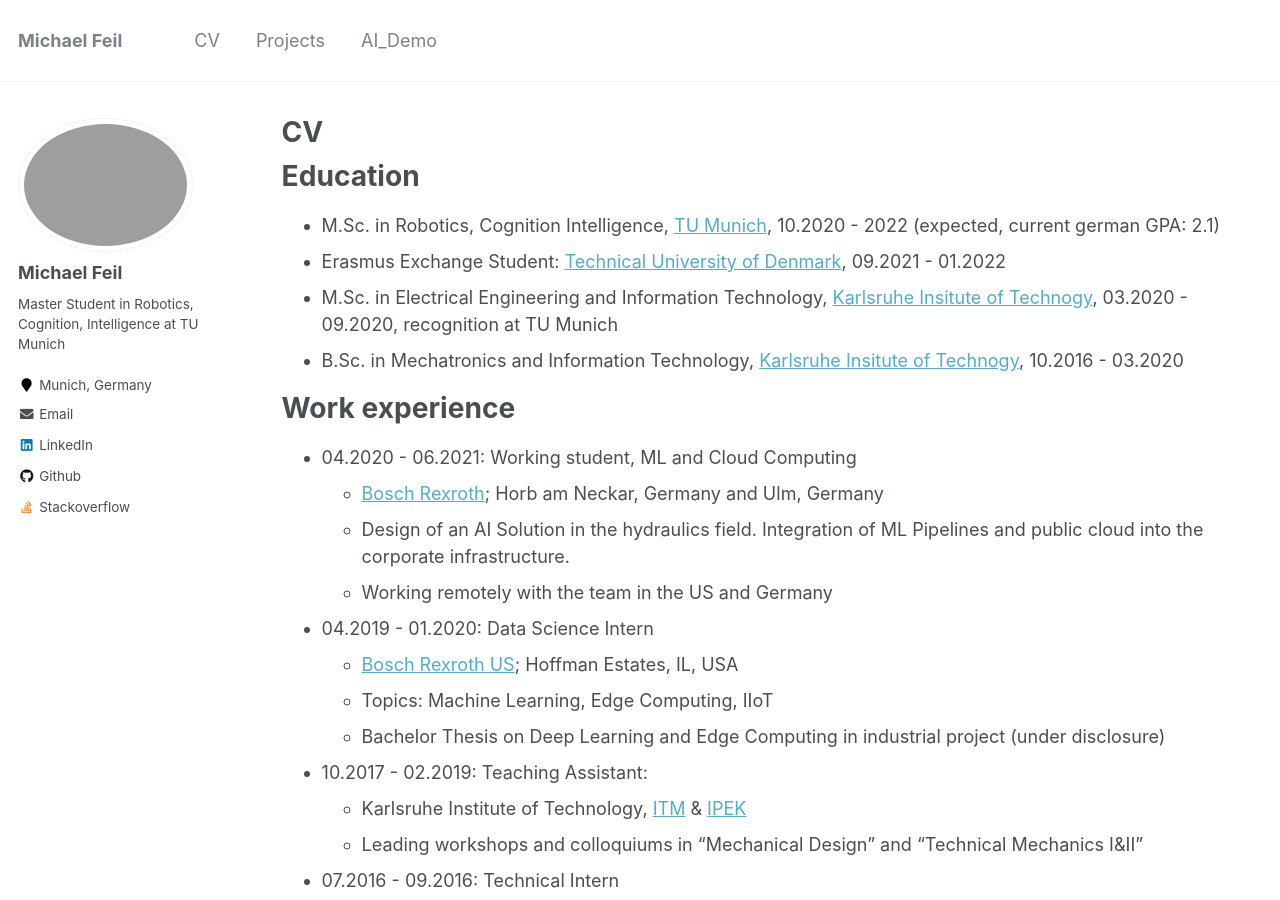
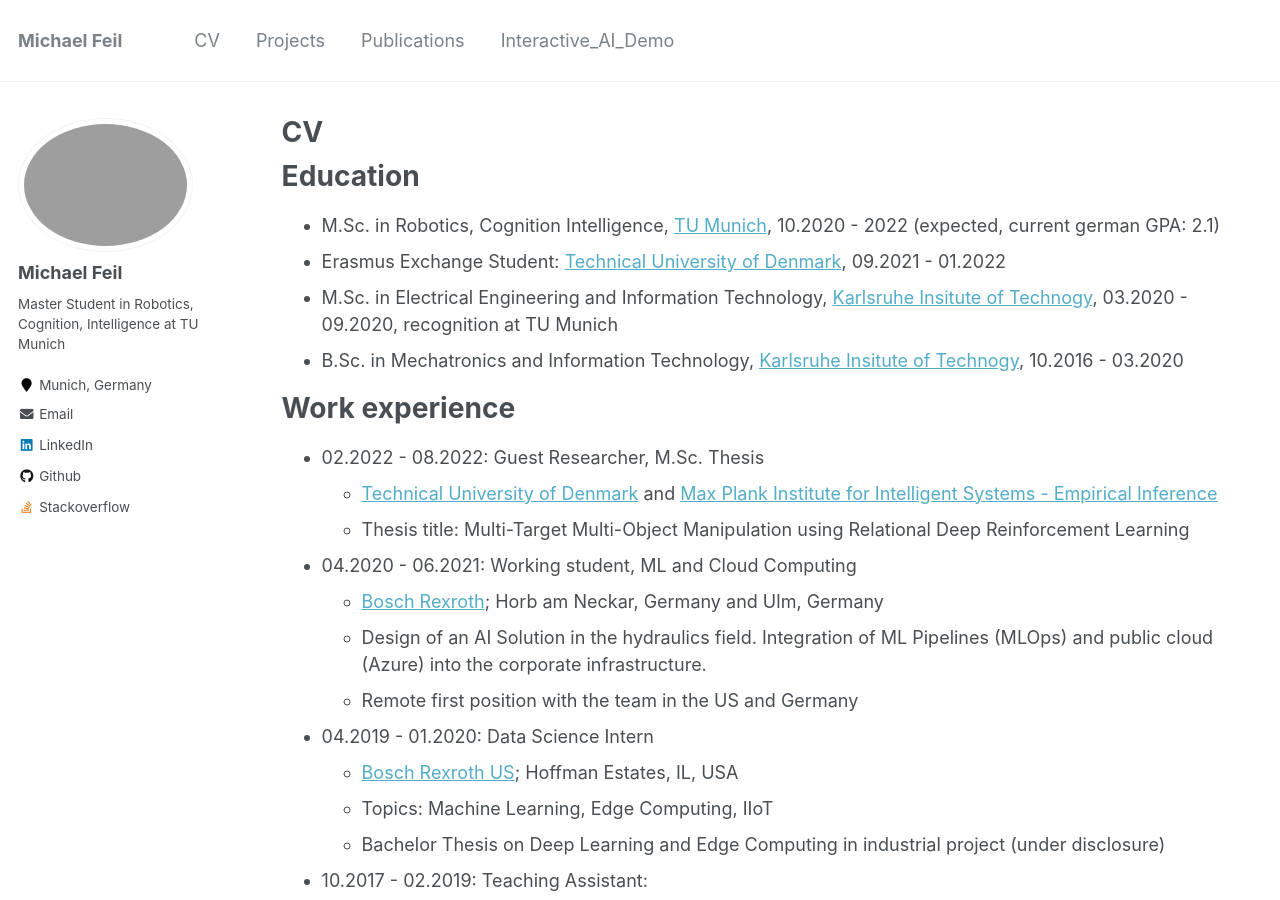
Before and after one commit to michaelfeil/academicpages, a Jekyll site: the page built from _pages/cv.md, in a window 1280 px wide and 900 px high. Built offline with Jekyll 4.4.1, drawn with Linux system fonts in a browser that asks for light colours; some of the changed text lies outside the part shown.

Commit message:
update cv 2

```diff
--- a/_data/navigation.yml
+++ b/_data/navigation.yml
@@ -6,14 +6,14 @@ main:
   #- title: "Teaching"
   #  url: /teaching/
 
-  #- title: "Publications"
-  #  url: /publications/
-
   - title: "Projects"
     url: /projects/
+
+  - title: "Publications"
+    url: /publications/
 
   #- title: "Blog Posts"
   #  url: /year-archive/
 
-  - title: "AI_Demo"
+  - title: "Interactive_AI_Demo"
     url: https://michaelfeil.eu/web-tfjs/
--- a/_pages/cv.md
+++ b/_pages/cv.md
@@ -19,21 +19,20 @@ Education
 
 Work experience
 ======
-
+* 02.2022 - 08.2022: Guest Researcher, M.Sc. Thesis
+  * [Technical University of Denmark](https://www.compute.dtu.dk/english) and [Max Plank Institute for Intelligent Systems - Empirical Inference](https://ei.is.mpg.de/)
+  * Thesis title: Multi-Target Multi-Object Manipulation using Relational Deep Reinforcement Learning
 * 04.2020 - 06.2021: Working student, ML and Cloud Computing
   * [Bosch Rexroth](https://www.boschrexroth.com/); Horb am Neckar, Germany and Ulm, Germany
-  * Design of an AI Solution in the hydraulics field. Integration of ML Pipelines and public cloud into the corporate infrastructure.
-  * Working remotely with the team in the US and Germany
-
+  * Design of an AI Solution in the hydraulics field. Integration of ML Pipelines (MLOps) and public cloud (Azure) into the corporate infrastructure.
+  * Remote first position with the team in the US and Germany
 * 04.2019 - 01.2020: Data Science Intern
   * [Bosch Rexroth US](https://www.boschrexroth.com/en/us/); Hoffman Estates, IL, USA
   * Topics: Machine Learning, Edge Computing, IIoT
   * Bachelor Thesis on Deep Learning and Edge Computing in industrial project (under disclosure)
-
 * 10.2017 - 02.2019: Teaching Assistant:
   * Karlsruhe Institute of Technology, [ITM](https://www.itm.kit.edu/) & [IPEK](https://www.ipek.kit.edu/)
   * Leading workshops and colloquiums in "Mechanical Design" and "Technical Mechanics I&II"
-
 * 07.2016 - 09.2016: Technical Intern
   * [Syntegon Technology](https://www.syntegon.com/) (former Bosch Packaging); Crailsheim, Germany
   * voluntary pre-degree engineering internship
```
Also changed, not shown: _publications/2022-07-01-smart-data-collection-system.md (+1 -2 lines).
